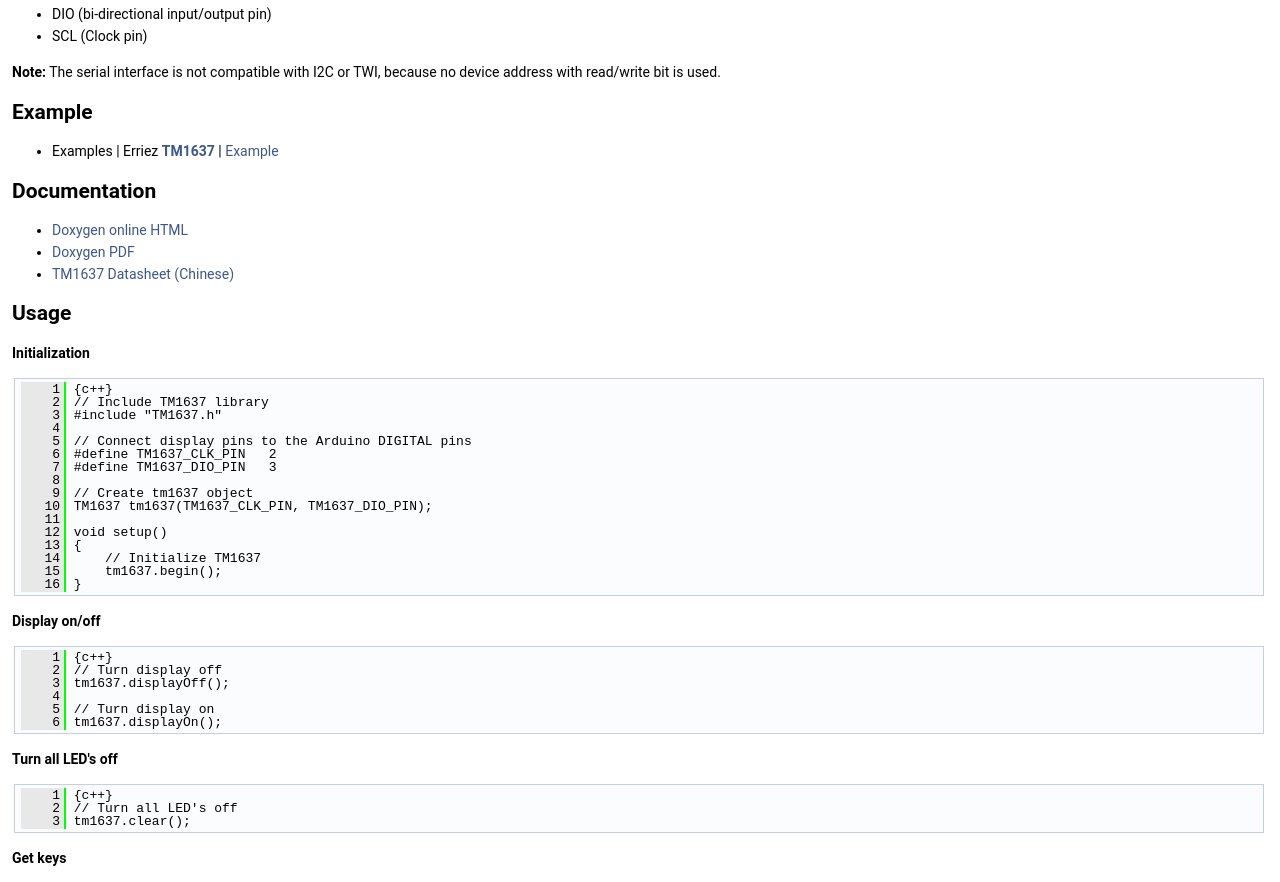
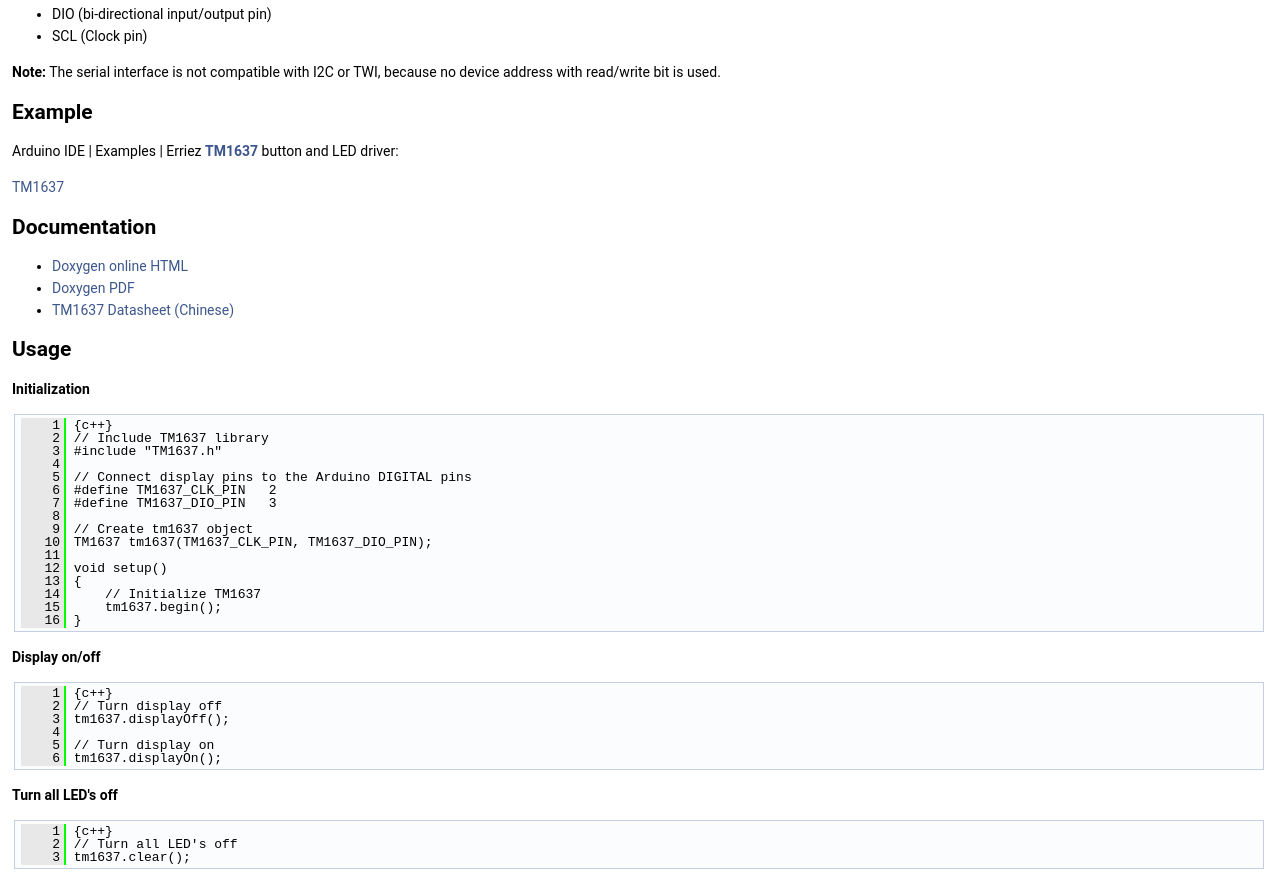
Before and after one commit to Erriez/ErriezTM1637, a plain HTML site: page index.html in a window 1280 px wide. Shown: the part 1532-2414 px from the top of the page. Drawn offline with Linux system fonts and the light colour scheme.

Commit message:
Deploy code docs to GitHub Pages Travis build: 17
Commit: e5dcc2fb94977e1c2b9f2f8b50ebf1f9e408b8d4

```diff
--- a/index.html
+++ b/index.html
@@ -133,9 +133,8 @@
 </ul>
 <p><b>Note:</b> The serial interface is not compatible with I2C or TWI, because no device address with read/write bit is used.</p>
 <h2>Example</h2>
-<ul>
-<li>Examples | Erriez <a class="el" href="class_t_m1637.html" title="TM1637 class. ">TM1637</a> | <a href="https://github.com/Erriez/ErriezTM1637/blob/master/examples/Example/Example.ino">Example</a></li>
-</ul>
+<p>Arduino IDE | Examples | Erriez <a class="el" href="class_t_m1637.html" title="TM1637 class. ">TM1637</a> button and LED driver:</p>
+<p><a href="https://github.com/Erriez/ErriezTM1637/blob/master/examples/TM1637/TM1637.ino">TM1637</a></p>
 <h2>Documentation</h2>
 <ul>
 <li><a href="https://Erriez.github.io/ErriezTM1637">Doxygen online HTML</a></li>
```
Also changed, not shown: _r_e_a_d_m_e_8md_source.html (+1 -1 lines), 3 other files.
